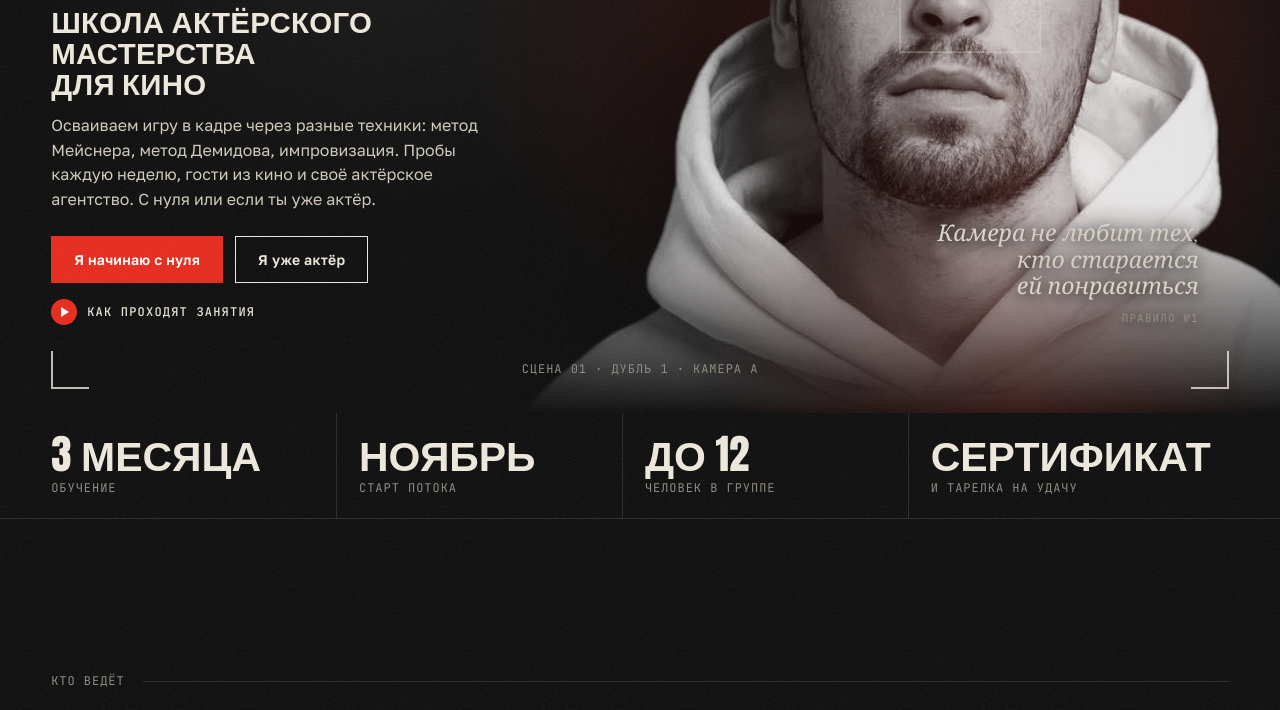
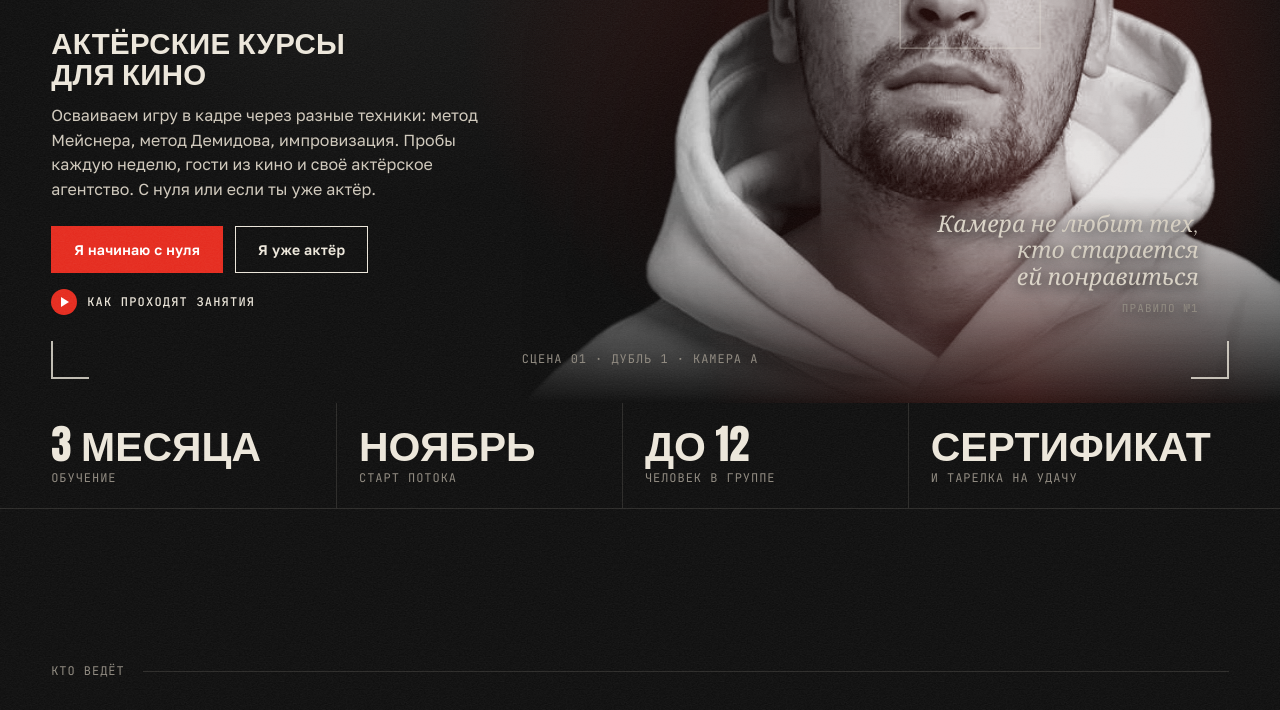
Before and after one commit to shumniyvlad-cell/motor-kaspranov, a plain HTML site: page index.html in a window 1280 px wide. Shown: the part 397-1107 px from the top of the page. Drawn offline with nearby package versions, Linux system fonts and the light colour scheme; a web font is replaced by a local one.

Commit message:
Hero: актёрские курсы для кино
Co-Authored-By: Claude Opus 5.5 <noreply@anthropic.com>

```diff
--- a/index.html
+++ b/index.html
@@ -636,7 +636,7 @@ select{appearance:none;background-image:linear-gradient(45deg,transparent 50%,va
   </div>
   <div class="lead">
     <div class="w2m">без грима</div>
-    <div class="sub">Школа актёрского мастерства<br>для кино</div>
+    <div class="sub">Актёрские курсы<br>для кино</div>
     <p>Осваиваем игру в кадре через разные техники: метод Мейснера, метод Демидова, импровизация. Пробы каждую неделю, гости из кино и своё актёрское агентство. С нуля или если ты уже актёр.</p>
     <div class="row">
       <a href="#faculties" class="btn red" data-tabgo="2">Я начинаю с нуля</a>
```
